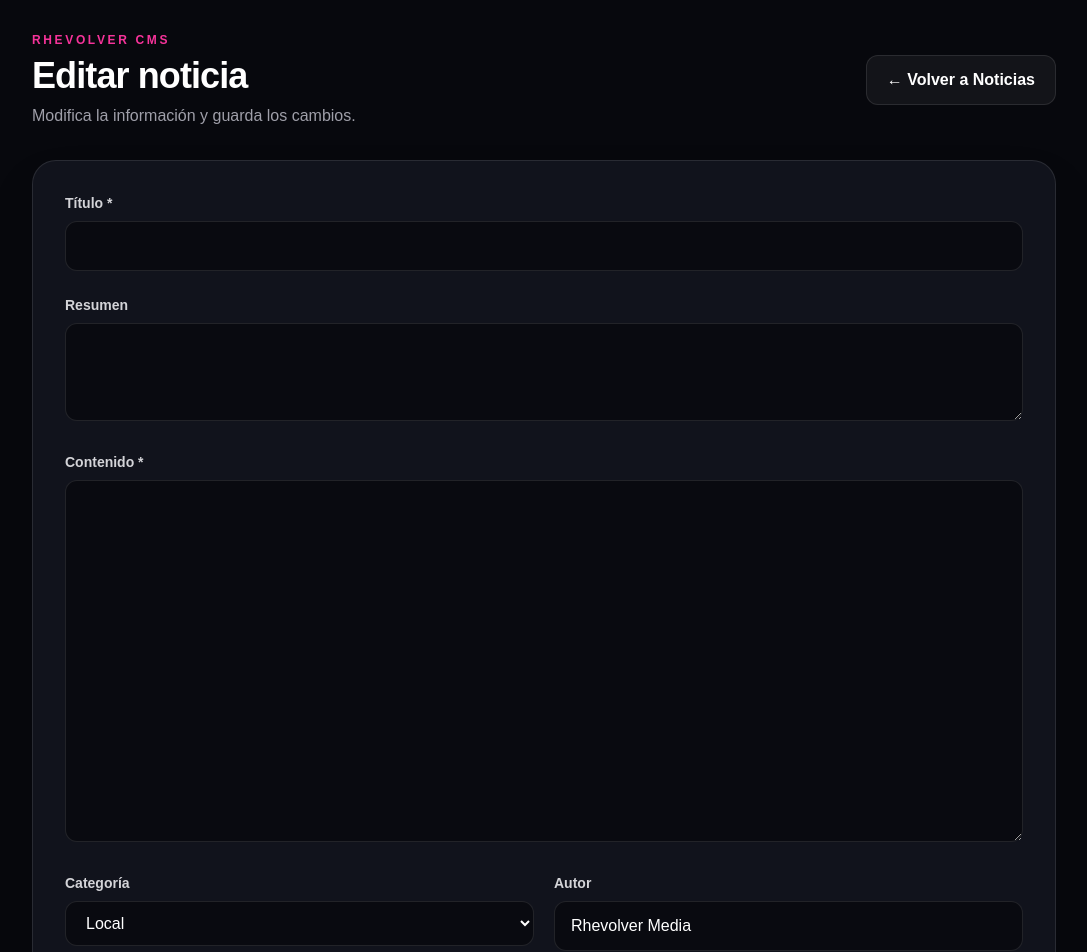
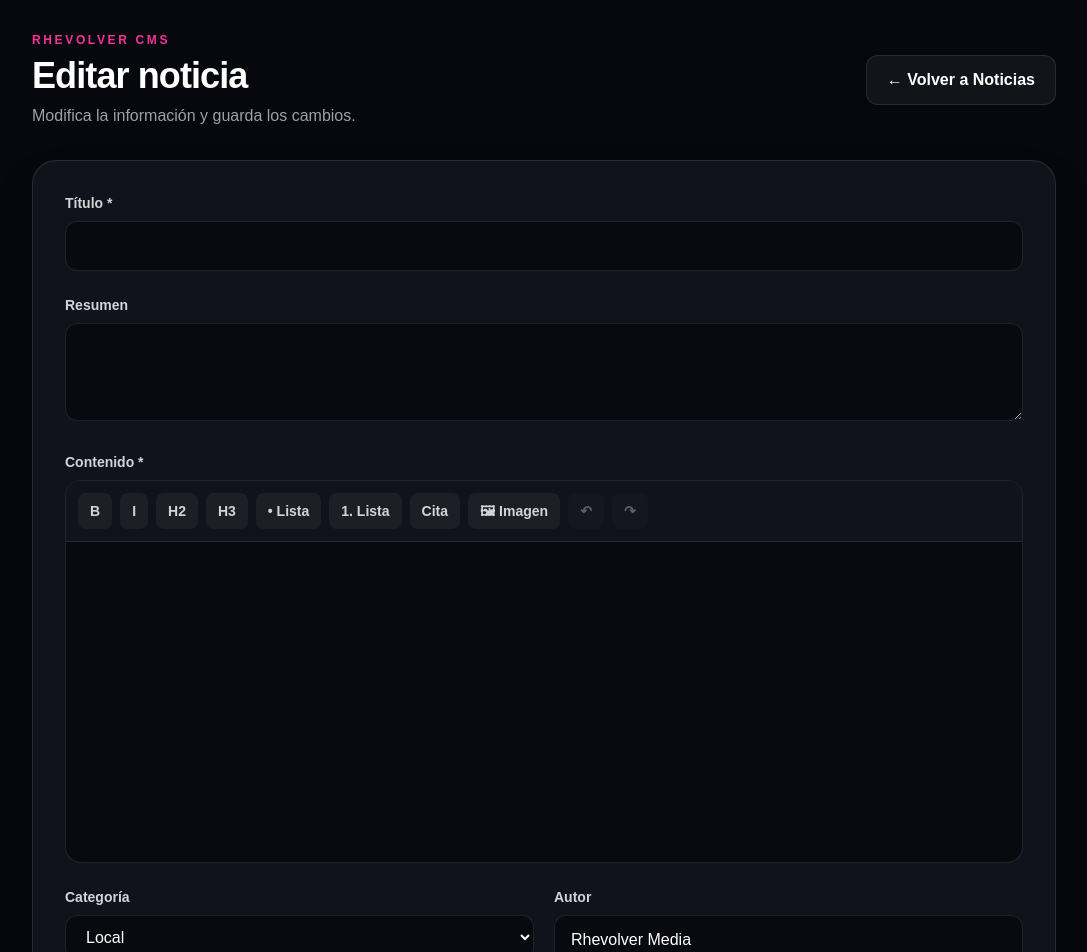
Before and after one commit to rhevolvernews/rhevolver-news, a Next.js app: page /noticias/editar/1 in a window 1280 px wide. Shown: the top 952 px of the page, without its empty margins (96-1183 px from the left). Built offline with nearby package versions, Linux system fonts and the light colour scheme; no server answers; the database is empty.

Commit message:
Integrar editor profesional en edición de noticias

```diff
--- a/src/app/noticias/editar/[id]/page.tsx
+++ b/src/app/noticias/editar/[id]/page.tsx
@@ -4,6 +4,7 @@ import { FormEvent, useEffect, useState } from "react";
 import { useParams, useRouter } from "next/navigation";
 import { supabase } from "@/lib/supabase";
 import ImageUploader from "@/components/ImageUploader";
+import RichTextEditor from "@/components/RichTextEditor";
 
 type NewsItem = {
   id: number;
@@ -186,21 +187,15 @@ export default function EditarNoticiaPage() {
           </div>
 
           <div>
-            <label
-              htmlFor="content"
-              className="mb-2 block text-sm font-bold text-zinc-300"
-            >
-              Contenido *
-            </label>
+  <label className="mb-2 block text-sm font-bold text-zinc-300">
+    Contenido *
+  </label>
 
-            <textarea
-              id="content"
-              value={content}
-              onChange={(event) => setContent(event.target.value)}
-              rows={12}
-              className="w-full resize-y rounded-xl border border-white/10 bg-[#090a10] px-4 py-3 leading-7 text-white outline-none focus:border-pink-500"
-            />
-          </div>
+  <RichTextEditor
+    value={content}
+    onChange={setContent}
+  />
+</div>
 
           <div className="grid gap-5 md:grid-cols-2">
             <div>
```
